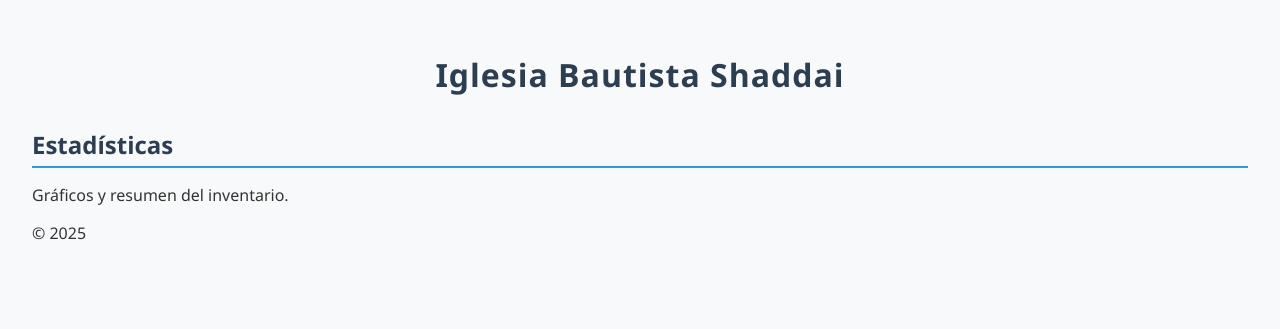
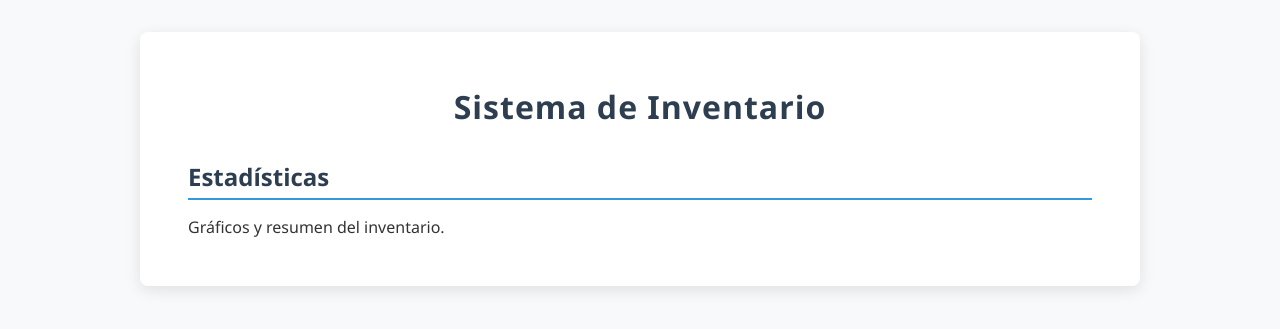
Before and after one commit to XXGianX/Iglesia-Bautista-Shaddai, a Flask app: page /estadisticas in a window 1280 px wide. Shown: the top 329 px of the page. Run offline with Flask 3, Linux system fonts and the light colour scheme.

Commit message:
Update base.html

```diff
--- a/templates/base.html
+++ b/templates/base.html
@@ -1,14 +1,15 @@
-<!-- templates/base.html -->
 <!DOCTYPE html>
 <html lang="es">
 <head>
   <meta charset="UTF-8">
-    <title>{% block title %}Sistema de Inventario{% endblock %}</title>
+  <title>{% block title %}Inventario{% endblock %}</title>
+  <meta name="viewport" content="width=device-width, initial-scale=1.0">
   <link rel="stylesheet" href="{{ url_for('static', filename='styles.css') }}">
+  {% block extra_head %}{% endblock %}
 </head>
 <body>
-    <header><h1>Iglesia Bautista Shaddai</h1></header>
-    <main>
+  <div class="container">
+    <h1>Sistema de Inventario</h1>
     {% with messages = get_flashed_messages(with_categories=true) %}
       {% if messages %}
         <ul class="messages">
@@ -18,9 +19,11 @@
         </ul>
       {% endif %}
     {% endwith %}
+
     {% block content %}{% endblock %}
-    </main>
-    <footer><p>&copy; 2025</p></footer>
+  </div>
+
   <script src="{{ url_for('static', filename='script.js') }}"></script>
+  {% block extra_scripts %}{% endblock %}
 </body>
 </html>
```
Lines whose indentation alone changed are shown as unchanged.
